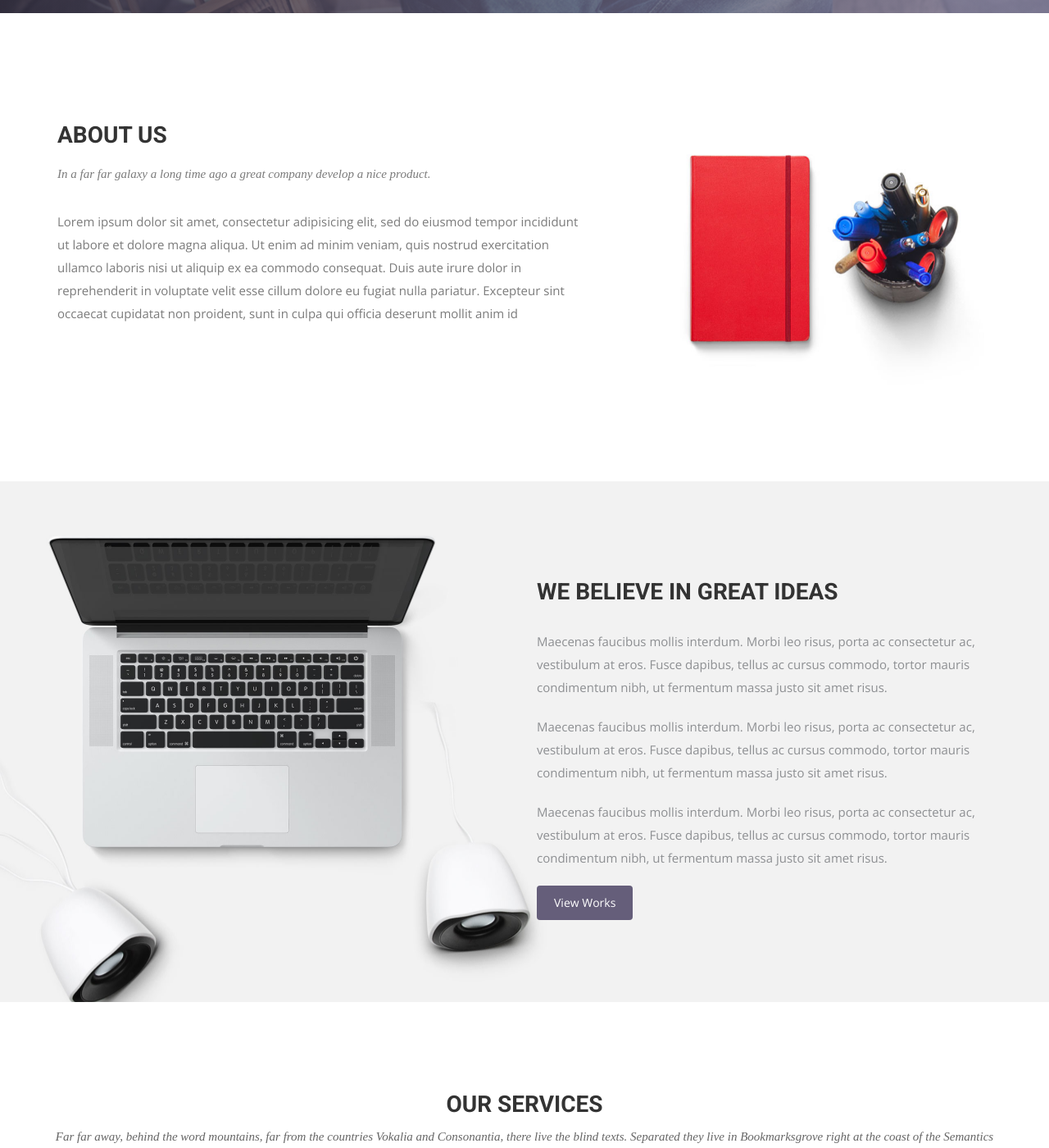
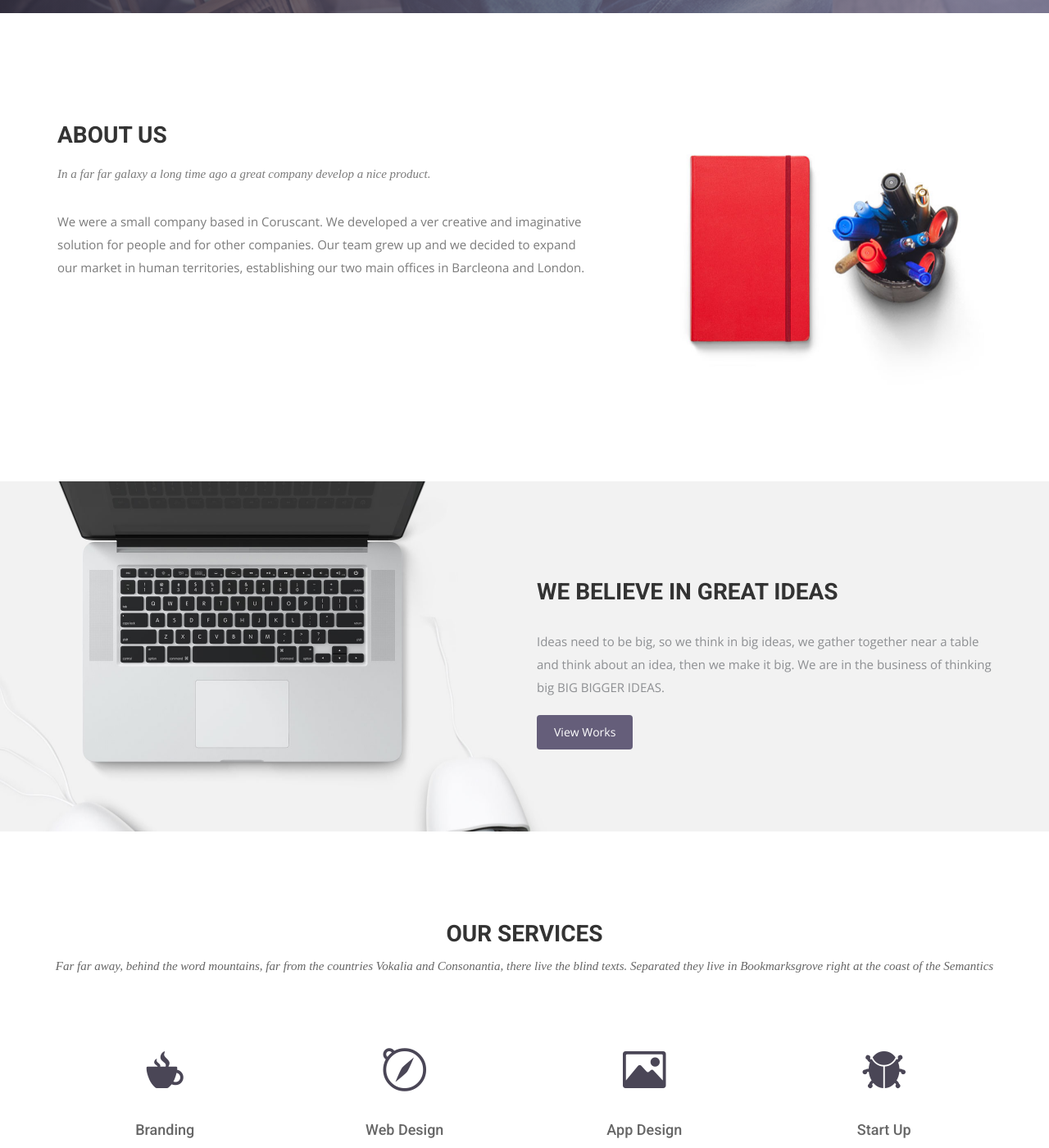
Before and after one commit to javierpedreira/qa_playground, a Jekyll site: the page built from index.html, in a window 1280 px wide and 1400 px high, scrolled down 739 px. Shown: the whole window at 82% size. Built offline with Jekyll 4.4.1, drawn with Linux system fonts in a browser that asks for light colours; nearby versions of some CDN libraries; some web fonts are replaced; some of the changed text lies outside the part shown.

```diff
--- a/_data/testimonials.yml
+++ b/_data/testimonials.yml
@@ -8,5 +8,5 @@
   image: img/item-img2.jpg
 - name: Rose Ray jr.
   title: Ascool company Tech lead
-  testimonial: "With the tools to make our business a success, this company created an e-commerce site, with innovative ideas. We feel that our site has unique elements that make us stand out from the crowd."
+  testimonial: "With the tools to make our business a success, this company created an e-commerce site, with innovative"
   image: img/item-img1.jpg
--- a/index.html
+++ b/index.html
@@ -27,7 +27,8 @@ permalink: /
             <h2>About Us</h2>
             <p>In a far far galaxy a long time ago a great company develop a nice product.</p>
           </div>
-          <p>Lorem ipsum dolor sit amet, consectetur adipisicing elit, sed do eiusmod tempor incididunt ut labore et dolore magna aliqua. Ut enim ad minim veniam, quis nostrud exercitation ullamco laboris nisi ut aliquip ex ea commodo consequat. Duis aute irure dolor in reprehenderit in voluptate velit esse cillum dolore eu fugiat nulla pariatur. Excepteur sint occaecat cupidatat non proident, sunt in culpa qui officia deserunt mollit anim id </p>
+          <p>We were a small company based in Coruscant. We developed a ver creative and imaginative solution for people and for other companies.
+            Our team grew up and we decided to expand our market in human territories, establishing our two main offices in Barcleona and London.</p>
         </div>
       </div><!-- .col-md-7 close -->
       <div class="col-md-5 col-sm-12">
@@ -44,9 +45,7 @@ permalink: /
   <div class="row">
     <div class="col-md-6 col-md-offset-6">
       <h2>WE BELIEVE IN GREAT IDEAS</h2>
-      <p>Maecenas faucibus mollis interdum. Morbi leo risus, porta ac consectetur ac, vestibulum at eros. Fusce dapibus, tellus ac cursus commodo, tortor mauris condimentum nibh, ut fermentum massa justo sit amet risus.</p>
-      <p>Maecenas faucibus mollis interdum. Morbi leo risus, porta ac consectetur ac, vestibulum at eros. Fusce dapibus, tellus ac cursus commodo, tortor mauris condimentum nibh, ut fermentum massa justo sit amet risus.</p>
-      <p>Maecenas faucibus mollis interdum. Morbi leo risus, porta ac consectetur ac, vestibulum at eros. Fusce dapibus, tellus ac cursus commodo, tortor mauris condimentum nibh, ut fermentum massa justo sit amet risus.</p>
+      <p>Ideas need to be big, so we think in big ideas, we gather together near a table and think about an idea, then we make it big. We are in the business of thinking big BIG BIGGER IDEAS.</p>
       <a href="#" class="btn btn-view-works">View Works</a>
     </div>
   </div>
@@ -67,21 +66,21 @@ permalink: /
         <div class="service-item">
           <i class="icon ion-coffee"></i>
           <h4>Branding</h4>
-          <p>Lorem ipsum dolor sit amet, consectetur adipisicing elit, sed do eiusmod tempor incididunt ut </p>
+          <p>REMEMBER BIG REALLY BIG IDEaSa</p>
         </div>
       </div>
       <div class="col-sm-6 col-md-3">
         <div class="service-item">
           <i class="ion-compass"></i>
           <h4>Web Design</h4>
-          <p>Lorem ipsum dolor sit amet, consectetur adipisicing elit, sed do eiusmod tempor incididunt ut </p>
+          <p>We do emphasize on smooth and minimalistic designs for the web of the future</p>
         </div>
       </div>
       <div class="col-sm-6 col-md-3">
         <div class="service-item">
           <i class="ion-image"></i>
           <h4>App Design</h4>
-          <p>Lorem ipsum dolor sit amet, consectetur adipisicing elit, sed do eiusmod tempor incididunt ut </p>
+          <p>App Design is also an important part in order to expand our reach to the phone market.</p>
         </div>
       </div>
       <div class="col-sm-6 col-md-3">
@@ -95,14 +94,14 @@ permalink: /
         <div class="service-item">
           <i class="ion-headphone"></i>
           <h4>Logo Design</h4>
-          <p>Lorem ipsum dolor sit amet, consectetur adipisicing elit, sed do eiusmod tempor incididunt ut </p>
+          <p>We offer also Logo designs, it is important for potential clients to recognise you from the logo.</p>
         </div>
       </div>
       <div class="col-sm-6 col-md-3">
         <div class="service-item">
           <i class="ion-leaf"></i>
           <h4>Development</h4>
-          <p>Lorem ipsum dolor sit amet, consectetur adipisicing elit, sed do eiusmod tempor incididunt ut </p>
+          <p>We develop solutions coding, and by coding we'll conquer the world.</p>
         </div>
       </div>
       <div class="col-sm-6 col-md-3">
```
Also changed, not shown: _posts/2016-05-20-my-example-post.md (+1 -0 lines), _posts/2016-05-20-super-long-article.md (+4 -5 lines), _posts/2016-05-20-this-post-demonstrates-post-content-styles.md (+2 -0 lines), _posts/2019-12-20-welcome-to-jekyll.md (renamed from _posts/2016-05-20-welcome-to-jekyll.md, +2 -2 lines).
